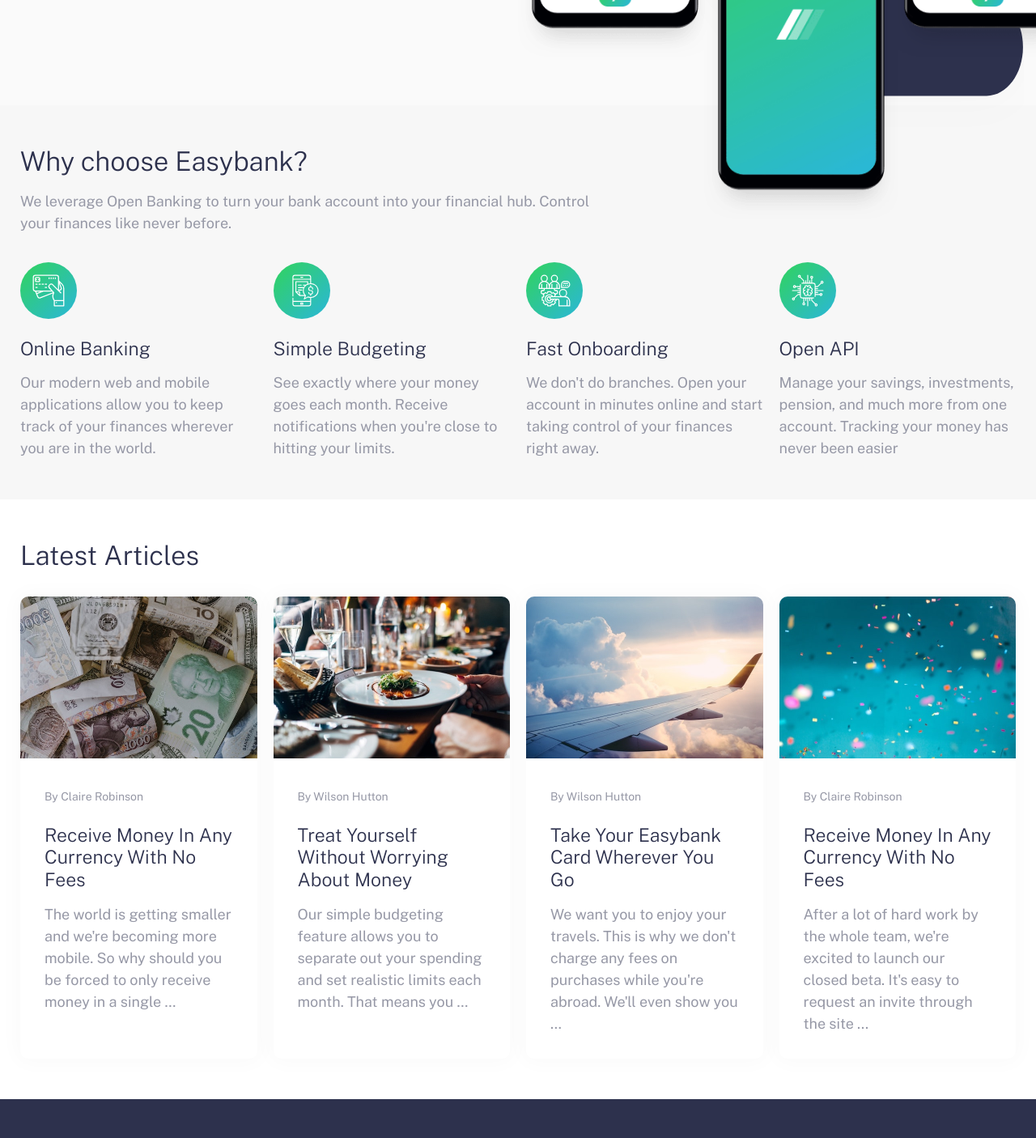
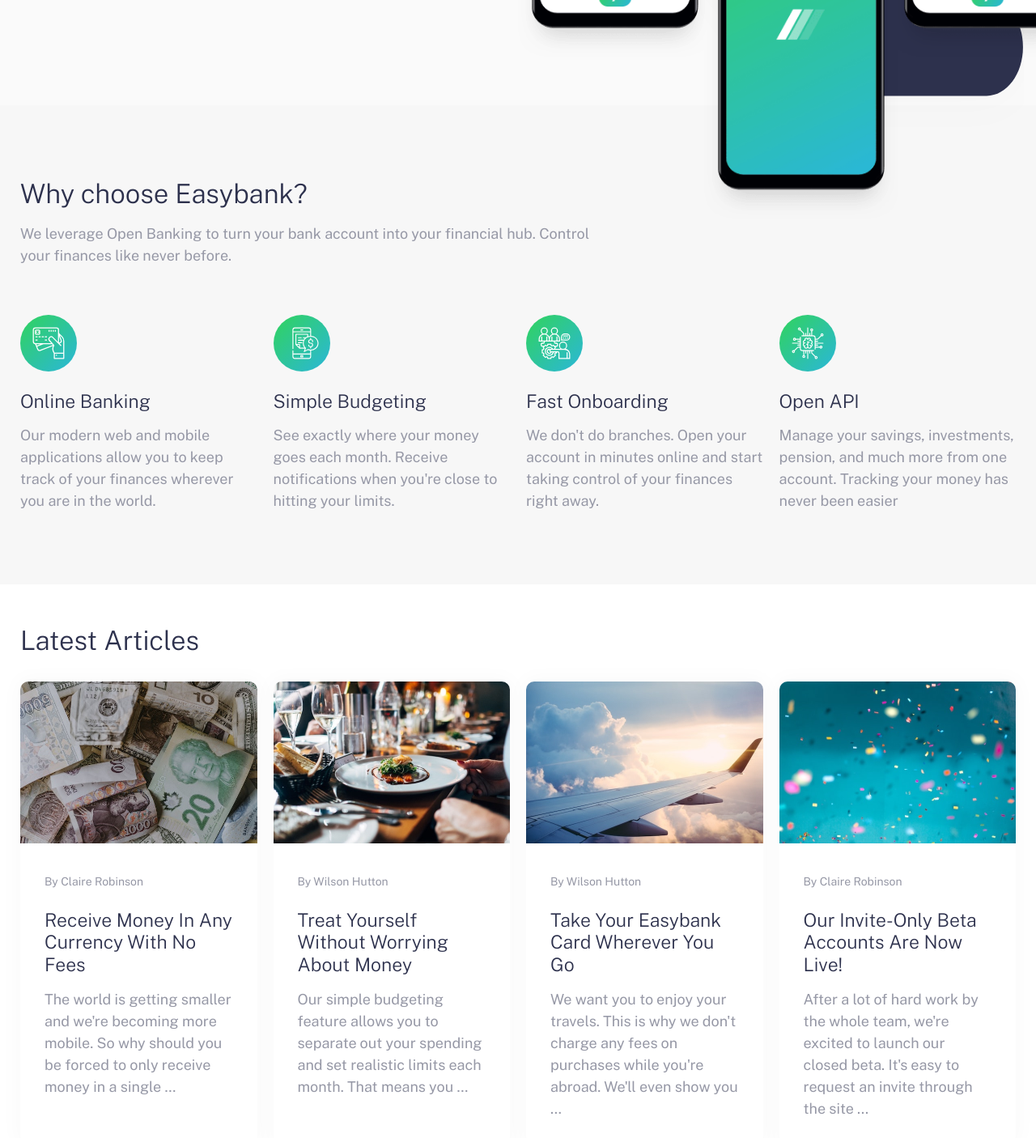
Before and after one commit to samimkabiru/EasyBank, a plain HTML site: page index.html in a window 1280 px wide. Shown: the part 540-1946 px from the top of the page at 81% size. Drawn offline with nearby package versions, Linux system fonts and the light colour scheme.

Commit message:
Fix styling issues in the features block.

```diff
--- a/css/styles.css
+++ b/css/styles.css
@@ -431,6 +431,8 @@
 /* Features block */
 .block-features {
   background: hsl(0, 0%, 97%);
+  padding-top: 9rem;
+  padding-bottom: 9rem;
 }
 
 .block-features__sections {
@@ -439,7 +441,7 @@
 
 .block-features__header {
   text-align: center;
-  margin: 0 auto 3.5rem;
+  margin: 0 auto 6rem;
 }
 
 @media screen and (min-width: 1024px) {
--- a/index.html
+++ b/index.html
@@ -209,7 +209,7 @@
               <p class="article__writer">By Claire Robinson</p>
               <a href="#">
                 <h3 class="article__heading">
-                  Receive money in any currency with no fees
+                  Our invite-only Beta accounts are now live!
                 </h3>
               </a>
               <p>
```
